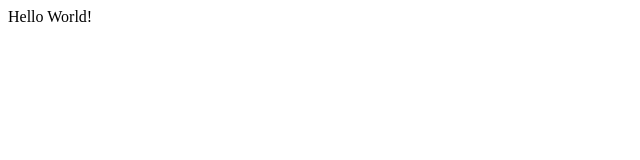
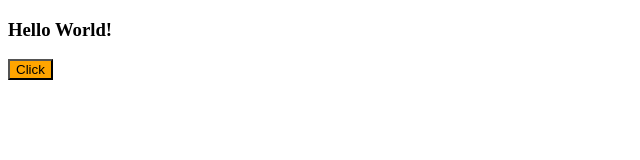
Before and after one commit to jaeyoon222/movie-web-service, a plain HTML site: page index.html in a window 1280 px wide. Shown: the whole page, without its empty margins (0-640 px from the left). Drawn offline with nearby package versions, Linux system fonts and the light colour scheme.

Commit message:
Movie Web Service : Events in React

```diff
--- a/index.html
+++ b/index.html
@@ -7,11 +7,33 @@
     <script src="https://unpkg.com/react-dom@18/umd/react-dom.development.js"></script>
     <script>
         const root = document.getElementById("root");
-        const span = React.createElement(
-            "span",
-            { className: "firstSpan" },
+        const h3 = React.createElement(
+            "h3",
+            {
+                className: "title",
+                onMouseEnter: () => {
+                    console.log("mouse entered !");
+                },
+            },
             "Hello World!"
         );
-        ReactDOM.render(span, root);
+        const button = React.createElement(
+            "button",
+            {
+                onClick: () => {
+                    console.log("clicked button !");
+                },
+                style: {
+                    backgroundColor: "orange",
+                },
+            },
+            "Click"
+        );
+        const container = React.createElement(
+            "div",
+            { className: "container" },
+            [h3, button]
+        );
+        ReactDOM.render(container, root);
     </script>
 </html>
```
